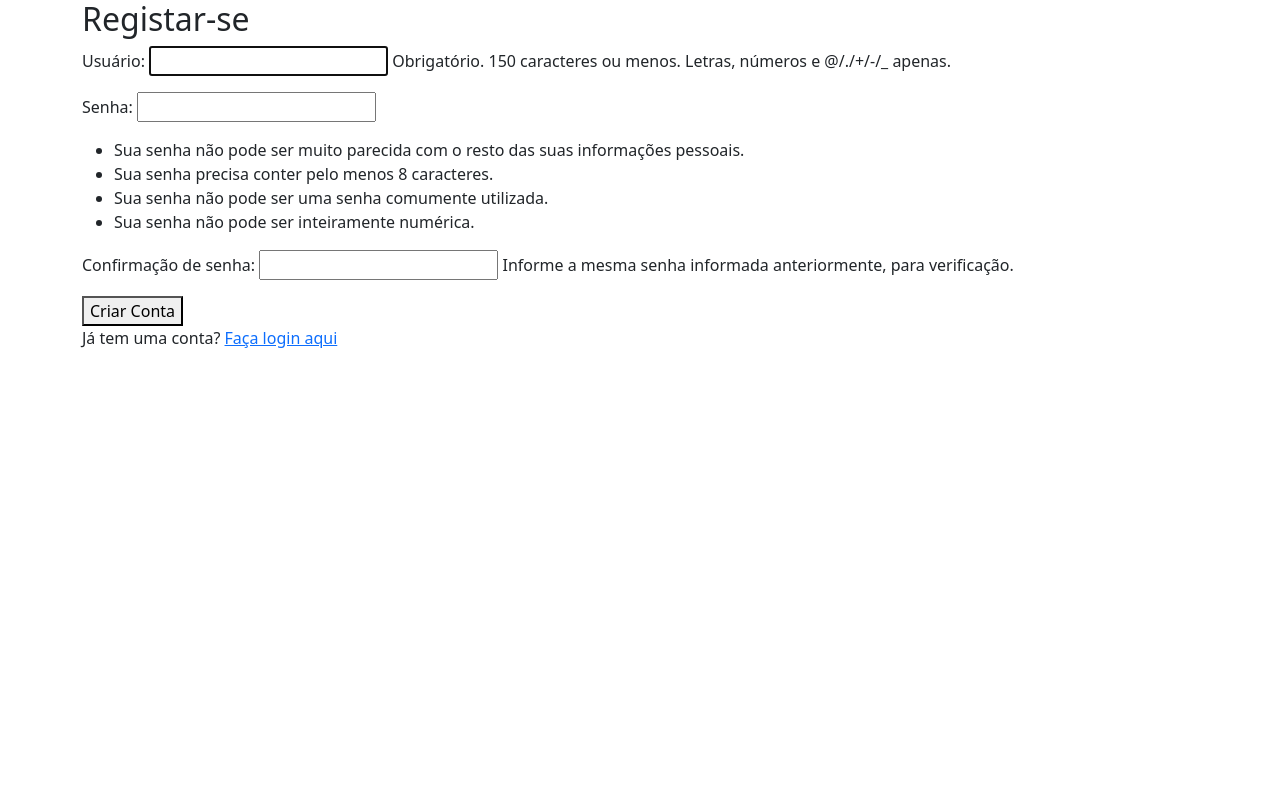
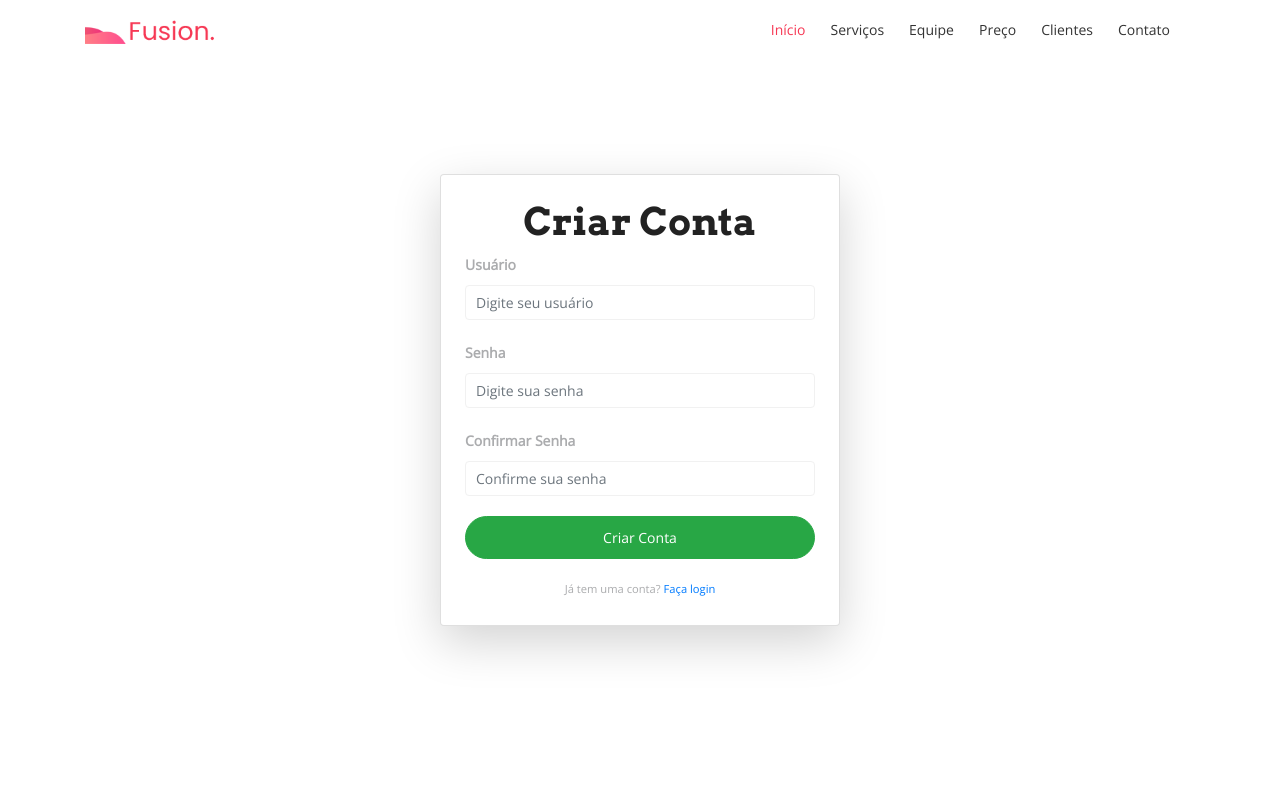
Before and after one commit to BRUNOSR-DEV/Projeto_Fusion, a Django app: page /registro/ in a window 1280 px wide. Run offline with Django 5.2, Linux system fonts and the light colour scheme; some libraries are stand-ins or nearby versions.

Commit message:
att área login (login mais bonito e  melhor editado)

```diff
--- a/core/templates/base.html
+++ b/core/templates/base.html
@@ -3,21 +3,16 @@
 <html lang="pt-br">
   <head>
 
-    <div class="row">
-      <div class="col-sm-12 mb-3">
-          <h1 class="text-center"> Bem Vindo(a) {{ user.username }} </h1>
-          <form method="post" action="{% url 'logout' %}">
-            {% csrf_token %}
-            <button type="submit">Logout</button>
-          </form>
-      </div>
-    </div>
-
     <!-- Required meta tags -->
     <meta charset="utf-8">
     <meta name="viewport" content="width=device-width, initial-scale=1, shrink-to-fit=no">
 
-    <title>Fusion</title>
+    <link rel="stylesheet" href="https://cdn.jsdelivr.net/npm/bootstrap@4.6.0/dist/css/bootstrap.min.css">
+    <script src="https://code.jquery.com/jquery-3.5.1.slim.min.js"></script>
+    <script src="https://cdn.jsdelivr.net/npm/bootstrap@4.6.0/dist/js/bootstrap.bundle.min.js"></script>
+
+    <title>{% block title %}Fusion{% endblock %}</title>
+
 
     <!-- Bootstrap CSS -->
     <link rel="stylesheet" href="{% static 'css/bootstrap.min.css' %}" >
@@ -45,6 +40,7 @@
     <header id="header-wrap">
       <!-- Navbar Start -->
       <nav class="navbar navbar-expand-md bg-inverse fixed-top scrolling-navbar">
+
         <div class="container">
           <!-- Brand and toggle get grouped for better mobile display -->
           <a href="{% url 'index' %}" class="navbar-brand"><img src="{% static 'img/logo.png' %}" alt=""></a>
@@ -83,6 +79,16 @@
                   Contato
                 </a>
               </li>
+
+              <li class="nav-item">
+                {% if user.is_authenticated %}
+                    <form method="post" action="{% url 'logout' %}">
+                        {% csrf_token %}
+                        <button type="submit" class="btn btn-link nav-link">Sair</button>
+                    </form>
+                {% endif %}
+              </li>
+
             </ul>
           </div>
         </div>
--- a/core/templates/registro.html
+++ b/core/templates/registro.html
@@ -1,22 +1,30 @@
-<!DOCTYPE html>
-<html lang="en">
-<head>
-    <meta charset="UTF-8">
-    <meta name="viewport" content="width=device-width, initial-scale=1.0">
-    <title>Registro</title>
-    <link rel="stylesheet" href="https://cdn.jsdelivr.net/npm/bootstrap@5.3.0/dist/css/bootstrap.min.css">
-</head>
-<body>
-    <div class="container">
-        <h2>Registar-se</h2>
+{% extends "base.html" %}
+
+{% block title %}Registar-se{% endblock %}
+
+{% block content %}
+<div class="container d-flex justify-content-center align-items-center" style="height: 100vh;">
+    <div class="card p-4 shadow-lg" style="width: 400px;">
+        <h3 class="text-center">Criar Conta</h3>
         <form method="post">
             {% csrf_token %}
-            {{ form.as_p }}
-            <button type="submit">Criar Conta</button>
+            <div class="form-group">
+                <label for="id_username"><strong>Usuário</strong></label>
+                <input type="text" name="username" id="id_username" class="form-control" placeholder="Digite seu usuário">
+            </div>
+            <div class="form-group">
+                <label for="id_password1"><strong>Senha</strong></label>
+                <input type="password" name="password1" id="id_password1" class="form-control" placeholder="Digite sua senha">
+            </div>
+            <div class="form-group">
+                <label for="id_password2"><strong>Confirmar Senha</strong></label>
+                <input type="password" name="password2" id="id_password2" class="form-control" placeholder="Confirme sua senha">
+            </div>
+            <button type="submit" class="btn btn-success btn-block">Criar Conta</button>
         </form>
-
-        <p>Já tem uma conta? <a href="{% url 'login' %}">Faça login aqui</a></p>
+        <div class="text-center mt-3">
+            <small>Já tem uma conta? <a href="{% url 'login' %}">Faça login</a></small>
+        </div>
     </div>
-
-</body>
-</html>
+</div>
+{% endblock %}
```
Also changed, not shown: core/templates/hero.html (+7 -0 lines), core/templates/login.html (+20 -46 lines).
